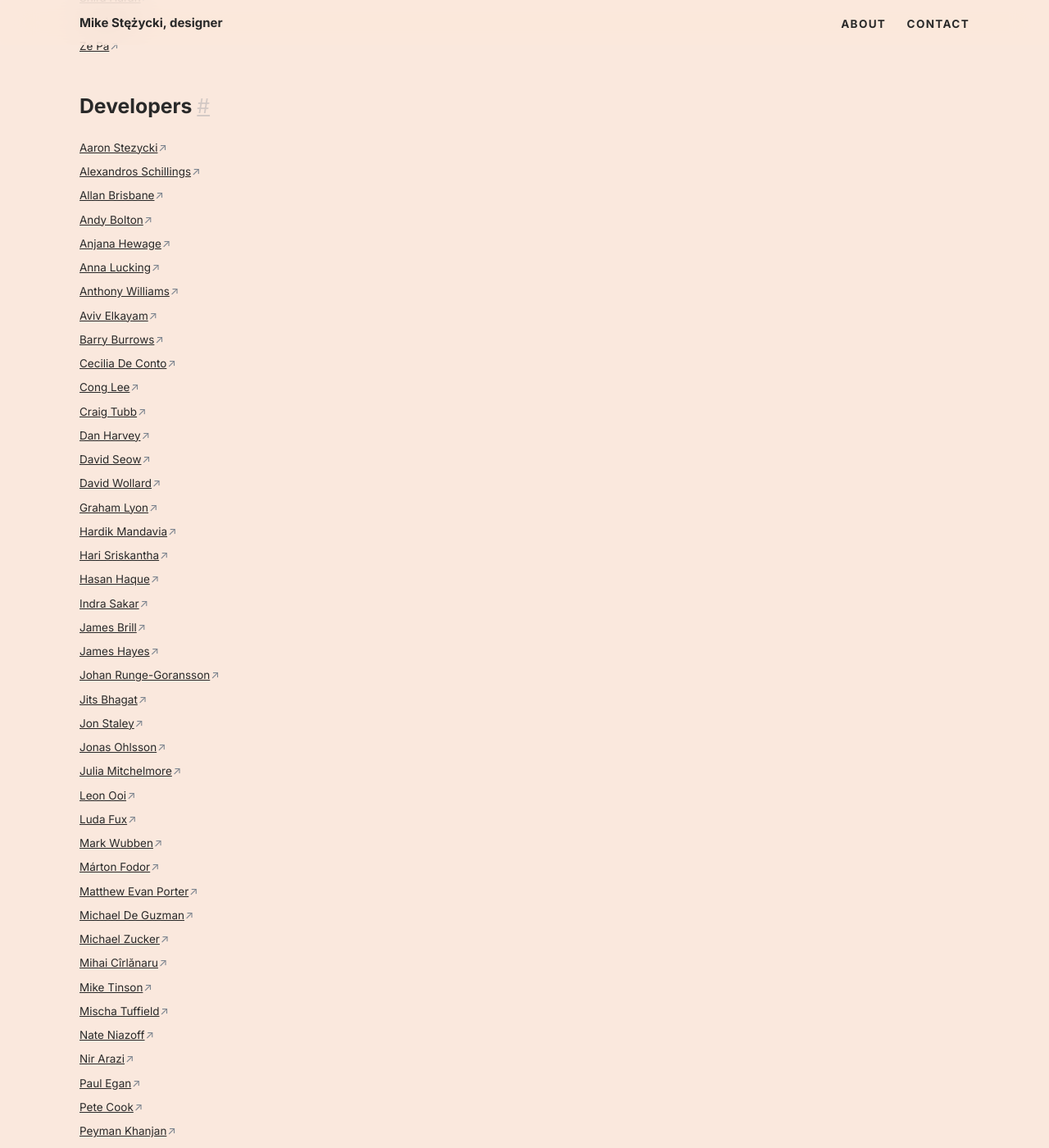
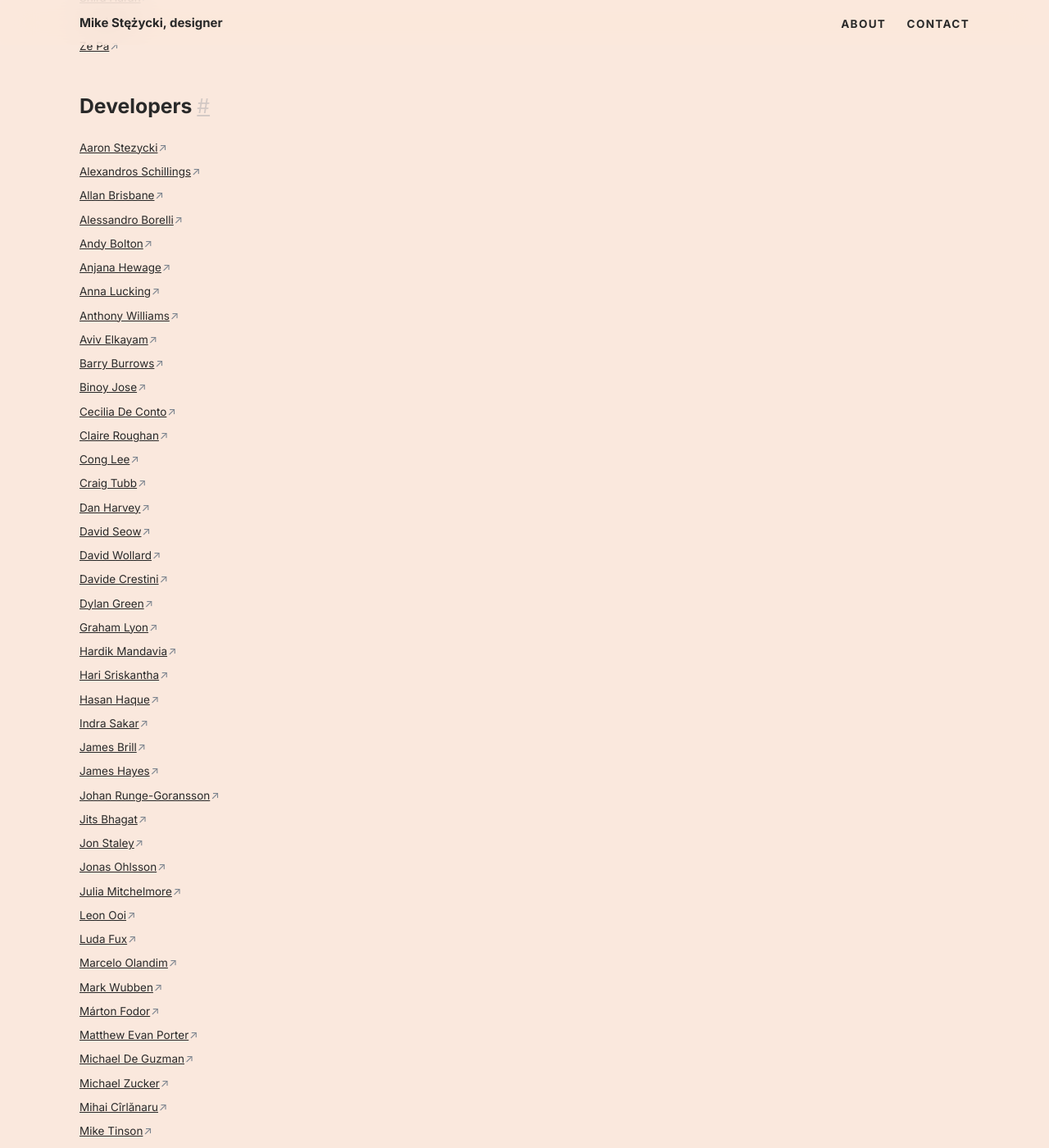
Before and after one commit to mr-stezz/mr-stezz.github.io, a Jekyll site: the page built from about.md, in a window 1280 px wide and 1400 px high, scrolled down 5618 px. Shown: the whole window at 82% size. Built offline with Jekyll 4.4.1, drawn with Linux system fonts in a browser that asks for light colours; some of the changed text lies outside the part shown.

Commit message:
Add some more folks to the people work lis

```diff
--- a/_includes/_section.people-id-work-with-again.html
+++ b/_includes/_section.people-id-work-with-again.html
@@ -42,18 +42,23 @@
 		<li class="work-list-item"><a href="https://github.com/aaronstezycki" class="work-list-link">Aaron Stezycki</a></li>
 		<li class="work-list-item"><a href="https://uk.linkedin.com/in/aschillings" class="work-list-link">Alexandros Schillings</a></li>
 		<li class="work-list-item"><a href="https://github.com/neebone" class="work-list-link">Allan Brisbane</a></li>
+		<li class="work-list-item"><a href="https://www.linkedin.com/in/alessandroborelli/" class="work-list-link">Alessandro Borelli</a></li>
 		<li class="work-list-item"><a href="https://andybolton.dev/" class="work-list-link">Andy Bolton</a></li>
 		<li class="work-list-item"><a href="https://github.com/AnjanaHewage" class="work-list-link">Anjana Hewage</a></li>
 		<li class="work-list-item"><a href="https://github.com/ALucking1" class="work-list-link">Anna Lucking</a></li>
 		<li class="work-list-item"><a href="https://github.com/abitgone" class="work-list-link">Anthony Williams</a></li>
 		<li class="work-list-item"><a href="https://www.linkedin.com/in/aviv-elkayam/" class="work-list-link">Aviv Elkayam</a></li>
 		<li class="work-list-item"><a href="https://uk.linkedin.com/in/barry-burrows-98359a3b" class="work-list-link">Barry Burrows</a></li>
+		<li class="work-list-item"><a href="https://www.linkedin.com/in/binoy-jose-52b05766/" class="work-list-link">Binoy Jose</a></li>
 		<li class="work-list-item"><a href="https://uk.linkedin.com/in/decontocecilia" class="work-list-link">Cecilia De Conto</a></li>
+		<li class="work-list-item"><a href="https://www.linkedin.com/in/claire-roughan-a1161811/" class="work-list-link">Claire Roughan</a></li>
 		<li class="work-list-item"><a href="https://github.com/CongL3" class="work-list-link">Cong Lee</a></li>
 		<li class="work-list-item"><a href="https://github.com/craigtubb57" class="work-list-link">Craig Tubb</a></li>
 		<li class="work-list-item"><a href="https://github.com/danharvey" class="work-list-link">Dan Harvey</a></li>
 		<li class="work-list-item"><a href="https://github.com/davidseow" class="work-list-link">David Seow</a></li>
 		<li class="work-list-item"><a href="https://github.com/darve" class="work-list-link">David Wollard</a></li>
+		<li class="work-list-item"><a href="https://www.linkedin.com/in/davide-crestini-833aa011a/" class="work-list-link">Davide Crestini</a></li>
+		<li class="work-list-item"><a href="https://www.linkedin.com/in/dylan-green-1561b15a/" class="work-list-link">Dylan Green</a></li>
 		<li class="work-list-item"><a href="https://uk.linkedin.com/in/grahamlyon" class="work-list-link">Graham Lyon</a></li>
 		<li class="work-list-item"><a href="https://uk.linkedin.com/in/hardik-mandavia-072a9581" class="work-list-link">Hardik Mandavia</a></li>
 		<li class="work-list-item"><a href="https://twitter.com/harisriskantha" class="work-list-link">Hari Sriskantha</a></li>
@@ -68,6 +73,7 @@
 		<li class="work-list-item"><a href="https://github.com/juliamitchelmore" class="work-list-link">Julia Mitchelmore</a></li>
 		<li class="work-list-item"><a href="https://www.linkedin.com/in/leon-o-333586/" class="work-list-link">Leon Ooi</a></li>
 		<li class="work-list-item"><a href="https://github.com/fuxlud" class="work-list-link">Luda Fux</a></li>
+		<li class="work-list-item"><a href="https://www.linkedin.com/in/molandim/" class="work-list-link">Marcelo Olandim</a></li>
 		<li class="work-list-item"><a href="https://github.com/novemberborn" class="work-list-link">Mark Wubben</a></li>
 		<li class="work-list-item"><a href="https://www.linkedin.com/in/martonfodor" class="work-list-link">Márton Fodor</a></li>
 		<li class="work-list-item"><a href="https://www.linkedin.com/in/ondrej-kocan/" class="work-list-link">Matthew Evan Porter</a></li>
@@ -78,12 +84,17 @@
 		<li class="work-list-item"><a href="https://www.linkedin.com/in/mischat" class="work-list-link">Mischa Tuffield</a></li>
 		<li class="work-list-item"><a href="https://niazoff.com/" class="work-list-link">Nate Niazoff</a></li>
 		<li class="work-list-item"><a href="https://github.com/nirarazi" class="work-list-link">Nir Arazi</a></li>
+		<li class="work-list-item"><a href="https://www.linkedin.com/in/oren-othnay-b838a053/" class="work-list-link">Oren Othnay</a></li>
 		<li class="work-list-item"><a href="https://github.com/paulegan" class="work-list-link">Paul Egan</a></li>
 		<li class="work-list-item"><a href="https://github.com/cookpete" class="work-list-link">Pete Cook</a></li>
+		<li class="work-list-item"><a href="https://www.linkedin.com/in/perry-tang-96404846/" class="work-list-link">Perry Tang</a></li>
 		<li class="work-list-item"><a href="https://github.com/TheCoordinator" class="work-list-link">Peyman Khanjan</a></li>
 		<li class="work-list-item"><a href="https://github.com/philpill" class="work-list-link">Phil Shum</a></li>
 		<li class="work-list-item"><a href="https://github.com/razelkayamdev" class="work-list-link">Raz Elkayam</a></li>
+		<li class="work-list-item"><a href="https://www.linkedin.com/in/roy-nahmias-94875294/" class="work-list-link">Roy Nahmias</a></li>
 		<li class="work-list-item"><a href="https://github.com/spencermountain" class="work-list-link">Spencer Kelly</a></li>
+		<li class="work-list-item"><a href="https://www.linkedin.com/in/tara20/" class="work-list-link">Tara Sankhalpara</a></li>
+		<li class="work-list-item"><a href="https://www.linkedin.com/in/wan-yau-83550538/" class="work-list-link">Wan Yau</a></li>
 		<li class="work-list-item"><a href="https://github.com/willmcvay" class="work-list-link">Will McVay</a></li>
 	</ul>
 
@@ -111,10 +122,12 @@
 		<li class="work-list-item"><a href="https://www.linkedin.com/in/melissa-barnhart-8110b125" class="work-list-link">Melissa Barnhart</a></li>
 	</ul>
 
-	<h4 id="qa" class="heading gamma"><abbr title="Quality Assurance">QA</abbr>&nbsp;<a href="#qa" class="subtitle-link" title="Permalink to this headline">#</a></h4>
+	<h4 id="qa" class="heading gamma"><abbr title="Quality Assurance">QA/Automation</abbr>&nbsp;<a href="#qa" class="subtitle-link" title="Permalink to this headline">#</a></h4>
 	<ul class="stack work-list u--m-bottom--large">
 		<li class="work-list-item"><a href="https://github.com/davidseow" class="work-list-link">David Seow</a></li>
+		<li class="work-list-item"><a href="https://www.linkedin.com/in/igor-lipovetsky/" class="work-list-link">Igor Lipovetsky</a></li>
 		<li class="work-list-item"><a href="https://github.com/KingJoshCT" class="work-list-link">Josh King</a></li>
+		<li class="work-list-item"><a href="https://www.linkedin.com/in/keyvanbolorani/" class="work-list-link">Keyvan Bolorani</a></li>
 	</ul>
 
 	<h4 id="special-mentions" class="heading gamma">Special Mentions&nbsp;<a href="#special-mentions" class="subtitle-link" title="Permalink to this headline">#</a></h4>
```
